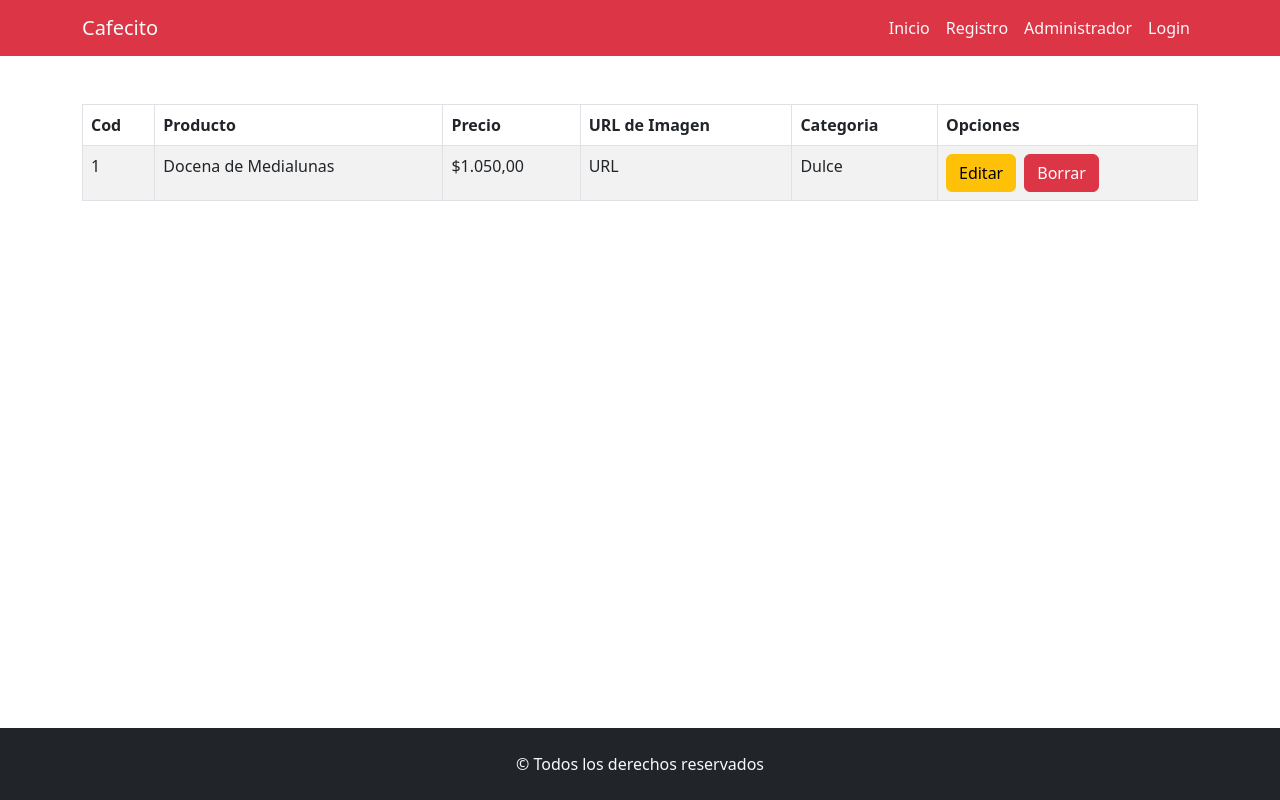
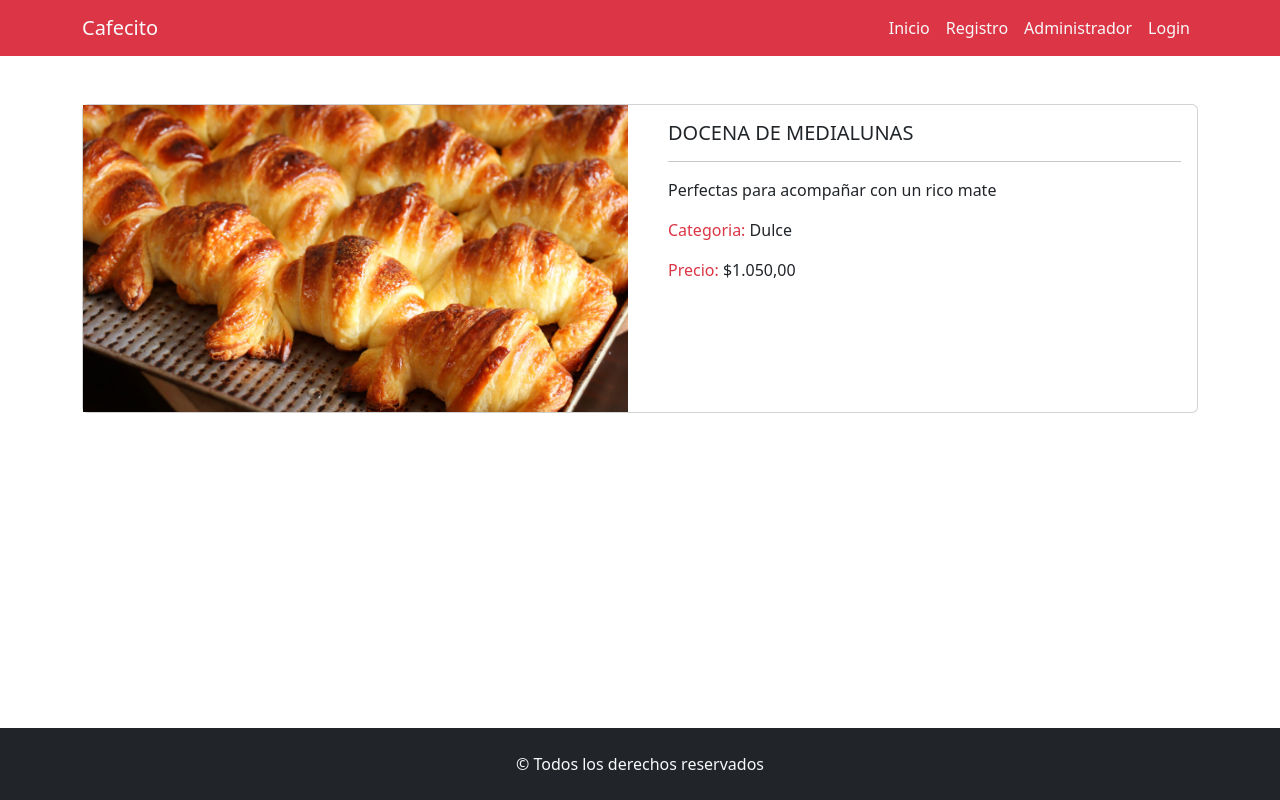
Before and after one commit to Juliancito1/CafecitoReact, a React (Vite) app: page / in a window 1280 px wide. Built offline with nearby package versions, Linux system fonts and the light colour scheme.

Commit message:
Se crearon los componentes CrearProducto, DetalleProducto y EditarProducto

```diff
--- a/src/App.jsx
+++ b/src/App.jsx
@@ -5,6 +5,9 @@ import Menu from './components/common/Menu';
 import Inicio from './components/Inicio';
 import Error404 from './components/Error404';
 import Administrador from './components/Administrador';
+import CrearProducto from './components/views/producto/CrearProducto';
+import EditarProducto from './components/views/producto/EditarProducto';
+import DetalleProducto from './components/views/producto/detalleProducto';
 function App() {
 
   return (
@@ -13,7 +16,10 @@ function App() {
       <section className='mainPage my-5'>
         {/* <Inicio></Inicio> */}
         {/* <Error404></Error404> */}
-        <Administrador></Administrador>
+        {/* <Administrador></Administrador> */}
+        {/* <CrearProducto></CrearProducto> */}
+        {/* <EditarProducto></EditarProducto> */}
+        <DetalleProducto></DetalleProducto>
       </section>
       <Footer></Footer>
     </>
--- /dev/null
+++ b/src/components/views/producto/CrearProducto.jsx
@@ -0,0 +1,36 @@
+import { Button, Container , Form } from "react-bootstrap";
+
+const CrearProducto = () => {
+    return (
+        <Container>
+            <h2 className="display-4">Nuevo Producto</h2>
+            <hr/>
+            <Form>
+            <Form.Group className="mb-3" controlId="formProducto">
+            <Form.Label>Producto*</Form.Label>
+            <Form.Control type="text" placeholder="Ej: Cafe" />
+            </Form.Group>
+            <Form.Group className="mb-3" controlId="formPrecio">
+            <Form.Label>Precio*</Form.Label>
+            <Form.Control type="text" placeholder="Ej: 50" />
+            </Form.Group>
+            <Form.Group className="mb-3" controlId="formProducto">
+            <Form.Label>Imagen URL*</Form.Label>
+            <Form.Control type="text" placeholder="Ej: https://www.clarin.com/img/2013/10/13/las-medialunas-un-clasico-que___r1mfUtu3mg_1256x620.jpg" />
+            </Form.Group>
+            <Form.Group className="mb-3" controlId="formCategoria">
+            <Form.Label>Categoria*</Form.Label>
+            <Form.Select aria-label="Categoria">
+            <option>Seleccione una Categoria</option>
+            <option value="dulce">Dulce</option>
+            <option value="salado">Salado</option>
+            <option value="cafe">Cafe</option>
+            </Form.Select>
+            </Form.Group>
+            <Button variant="primary">Guardar</Button>
+            </Form>
+        </Container>
+    );
+};
+
+export default CrearProducto;
--- /dev/null
+++ b/src/components/views/producto/DetalleProducto.jsx
@@ -0,0 +1,32 @@
+import { Container , Card , Row , Col } from "react-bootstrap";
+
+const DetalleProducto = () => {
+    return (
+        <Container>
+            <Card>
+                <Row>
+                <Col lg={6}>
+                <Card.Img variant="left" src="src/assets/Medialunas.png" className="img-fluid" />
+                </Col>
+                <Col lg={6}>
+                <Card.Body>
+                <Card.Title>DOCENA DE MEDIALUNAS</Card.Title>
+                <hr />
+                <Card.Text>
+                Perfectas para acompañar con un rico mate
+                </Card.Text>
+                <Card.Text>
+                    <p><span className="text-danger">Categoria:</span> Dulce</p>
+                </Card.Text>
+                <Card.Text>
+                    <p><span className="text-danger">Precio:</span> $1.050,00</p>
+                </Card.Text>
+            </Card.Body>
+                </Col>
+                </Row>
+    </Card>
+        </Container>
+    );
+};
+
+export default DetalleProducto;
--- /dev/null
+++ b/src/components/views/producto/EditarProducto.jsx
@@ -0,0 +1,35 @@
+import { Container, Form , Button } from "react-bootstrap";
+const EditarProducto = () => {
+    return (
+        <Container>
+            <h2 className="display-4">Editar Producto</h2>
+            <hr/>
+            <Form>
+            <Form.Group className="mb-3" controlId="formProducto">
+            <Form.Label>Producto*</Form.Label>
+            <Form.Control type="text" placeholder="Ej: Cafe" />
+            </Form.Group>
+            <Form.Group className="mb-3" controlId="formPrecio">
+            <Form.Label>Precio*</Form.Label>
+            <Form.Control type="text" placeholder="Ej: 50" />
+            </Form.Group>
+            <Form.Group className="mb-3" controlId="formProducto">
+            <Form.Label>Imagen URL*</Form.Label>
+            <Form.Control type="text" placeholder="Ej: https://www.clarin.com/img/2013/10/13/las-medialunas-un-clasico-que___r1mfUtu3mg_1256x620.jpg"/>
+            </Form.Group>
+            <Form.Group className="mb-3" controlId="formCategoria">
+            <Form.Label>Categoria*</Form.Label>
+            <Form.Select aria-label="Categoria">
+            <option>Seleccione una Categoria</option>
+            <option value="dulce">Dulce</option>
+            <option value="salado">Salado</option>
+            <option value="cafe">Cafe</option>
+            </Form.Select>
+            </Form.Group>
+            <Button variant="primary">Guardar</Button>
+            </Form>
+        </Container>
+    );
+};
+
+export default EditarProducto;
```
